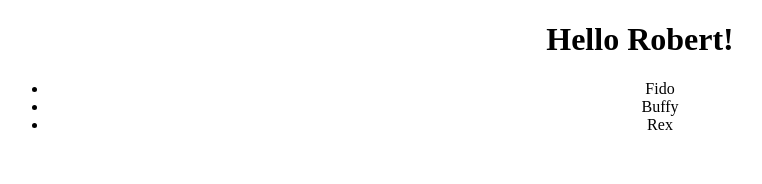
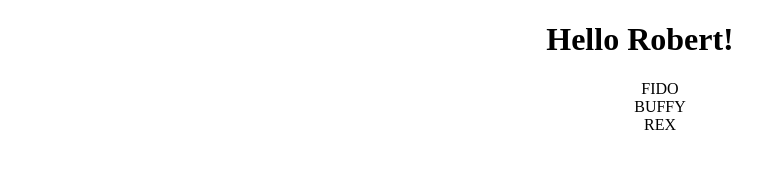
Before and after one commit to RobBerger/React-class-vid-walkthrough-attempt-2, a React (Create React App) app: page / in a window 1280 px wide. Shown: the top 184 px of the page, without its empty margins (0-762 px from the left). Built offline with nearby package versions, Linux system fonts and the light colour scheme.

Commit message:
added css elements to the list items

```diff
--- a/src/App.css
+++ b/src/App.css
@@ -2,37 +2,7 @@
   text-align: center;
 }
 
-.App-logo {
-  height: 40vmin;
-  pointer-events: none;
+.dog-name {
+  text-transform: uppercase;
+  list-style: none;
 }
-
-@media (prefers-reduced-motion: no-preference) {
-  .App-logo {
-    animation: App-logo-spin infinite 20s linear;
-  }
-}
-
-.App-header {
-  background-color: #282c34;
-  min-height: 100vh;
-  display: flex;
-  flex-direction: column;
-  align-items: center;
-  justify-content: center;
-  font-size: calc(10px + 2vmin);
-  color: white;
-}
-
-.App-link {
-  color: #61dafb;
-}
-
-@keyframes App-logo-spin {
-  from {
-    transform: rotate(0deg);
-  }
-  to {
-    transform: rotate(360deg);
-  }
-}
--- a/src/App.js
+++ b/src/App.js
@@ -6,14 +6,20 @@ function App() {
   let name = 'Robert';
   let dogs = ['Fido', 'Buffy', 'Rex'];
 
-  let dogListItems = dogs.map(dog => (<li>{dog}</li>));
+  let dogListItems = dogs.map(dog => {
+    return (<li className="dog-name">{dog}</li>);
+  })
 
   return (
     <div className="App">
       <h1>Hello {name}!</h1>
-      <ul>
-        { dogListItems }
-      </ul>
+      {
+        dogs.length == 0
+          ? <p>No Dogs</p>
+          :(<ul>
+            { dogListItems }
+            </ul>)
+      }
     </div>
   );
 }
```
